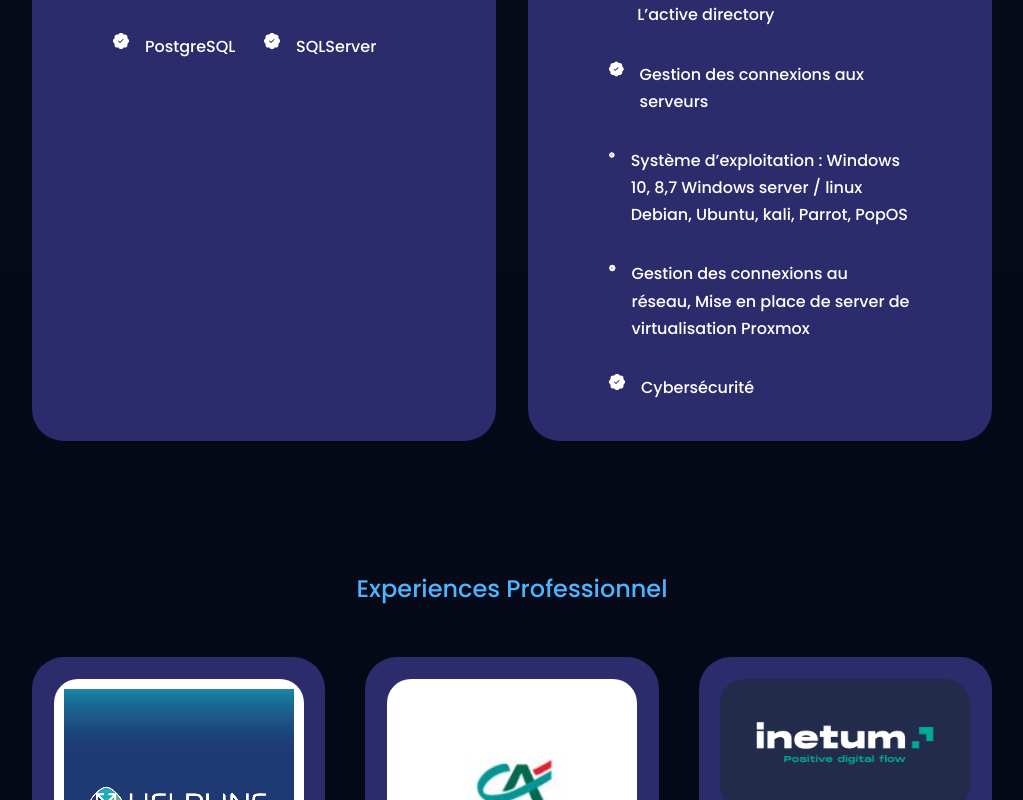
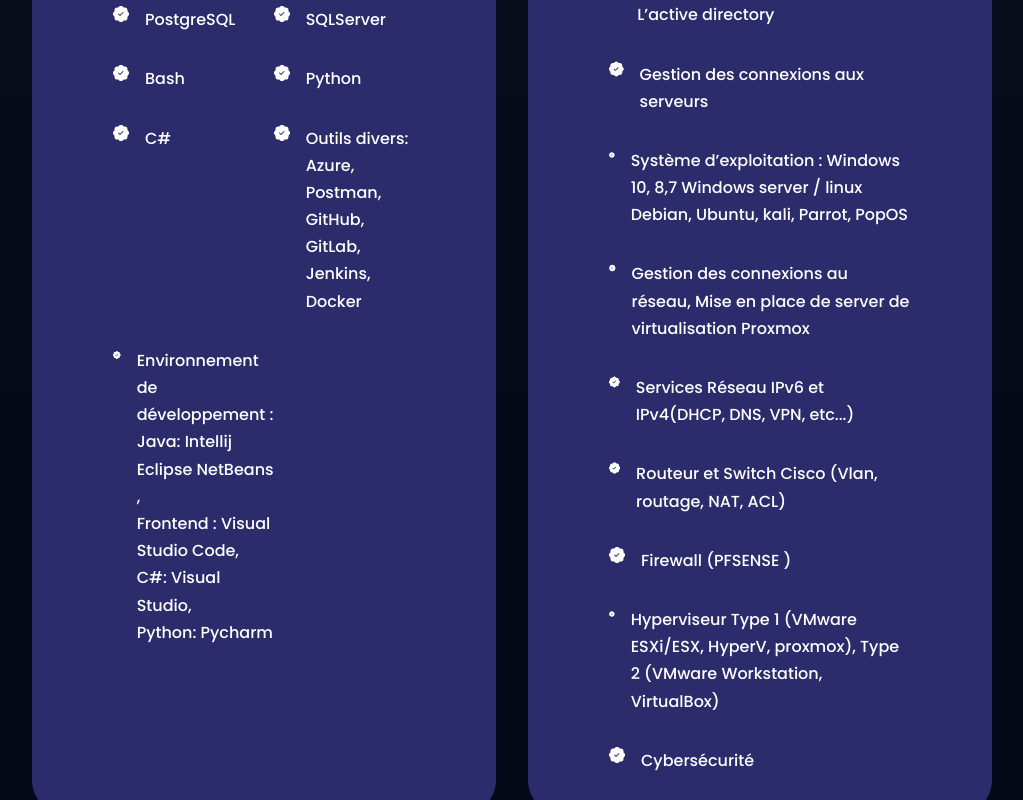
Before and after one commit to Lucas199525/PF-Siani, a React (Create React App) app: page / in a window 1280 px wide. Shown: the part 2140-2940 px from the top of the page, without its empty margins (128-1151 px from the left). Built offline with nearby package versions, Linux system fonts and the light colour scheme.

Commit message:
fix errors

```diff
--- a/src/components/experience/Experience.tsx
+++ b/src/components/experience/Experience.tsx
@@ -35,7 +35,7 @@ const Experience = () => {
             <article className="experience__details">
               <BsPatchCheckFill />
               <div>
-                <h4>Spring Boot, Swagger</h4>
+                <h4>Spring Boot </h4>
                 <small></small>
               </div>
             </article>
@@ -50,6 +50,56 @@ const Experience = () => {
               <BsPatchCheckFill />
               <div>
                 <h4>SQLServer</h4>
+                <small></small>
+              </div>
+            </article>
+            <article className="experience__details">
+              <BsPatchCheckFill />
+              <div>
+                <h4>Bash</h4>
+                <small></small>
+              </div>
+            </article>
+            <article className="experience__details">
+              <BsPatchCheckFill />
+              <div>
+                <h4>Python</h4>
+                <small></small>
+              </div>
+            </article>
+            <article className="experience__details">
+              <BsPatchCheckFill />
+              <div>
+                <h4>C#</h4>
+                <small></small>
+              </div>
+            </article>
+            <article className="experience__details">
+              <BsPatchCheckFill />
+              <div>
+                <h4>
+                  Outils divers:
+                  <br /> Azure, <br />
+                  Postman, <br />
+                  GitHub, <br />
+                  GitLab, <br />
+                  Jenkins, <br />
+                  Docker
+                </h4>
+                <small></small>
+              </div>
+            </article>
+            <article className="experience__details">
+              <BsPatchCheckFill />
+              <div>
+                <h4>
+                  Environnement de développement : <br />
+                  Java: Intellij Eclipse NetBeans ,<br /> Frontend : Visual
+                  Studio Code,
+                  <br /> C#: Visual Studio,
+                  <br />
+                  Python: Pycharm
+                </h4>
                 <small></small>
               </div>
             </article>
@@ -105,6 +155,37 @@ const Experience = () => {
             <article className="experience__details">
               <BsPatchCheckFill />
               <div>
+                <h4>Services Réseau IPv6 et IPv4(DHCP, DNS, VPN, etc...)</h4>
+                <small></small>
+              </div>
+            </article>
+            <article className="experience__details">
+              <BsPatchCheckFill />
+              <div>
+                <h4>Routeur et Switch Cisco (Vlan, routage, NAT, ACL)</h4>
+                <small></small>
+              </div>
+            </article>
+            <article className="experience__details">
+              <BsPatchCheckFill />
+              <div>
+                <h4>Firewall (PFSENSE )</h4>
+                <small></small>
+              </div>
+            </article>
+            <article className="experience__details">
+              <BsPatchCheckFill />
+              <div>
+                <h4>
+                  Hyperviseur Type 1 (VMware ESXi/ESX, HyperV, proxmox), Type 2
+                  (VMware Workstation, VirtualBox)
+                </h4>
+                <small></small>
+              </div>
+            </article>
+            <article className="experience__details">
+              <BsPatchCheckFill />
+              <div>
                 <h4>Cybersécurité</h4>
                 <small></small>
               </div>
```
